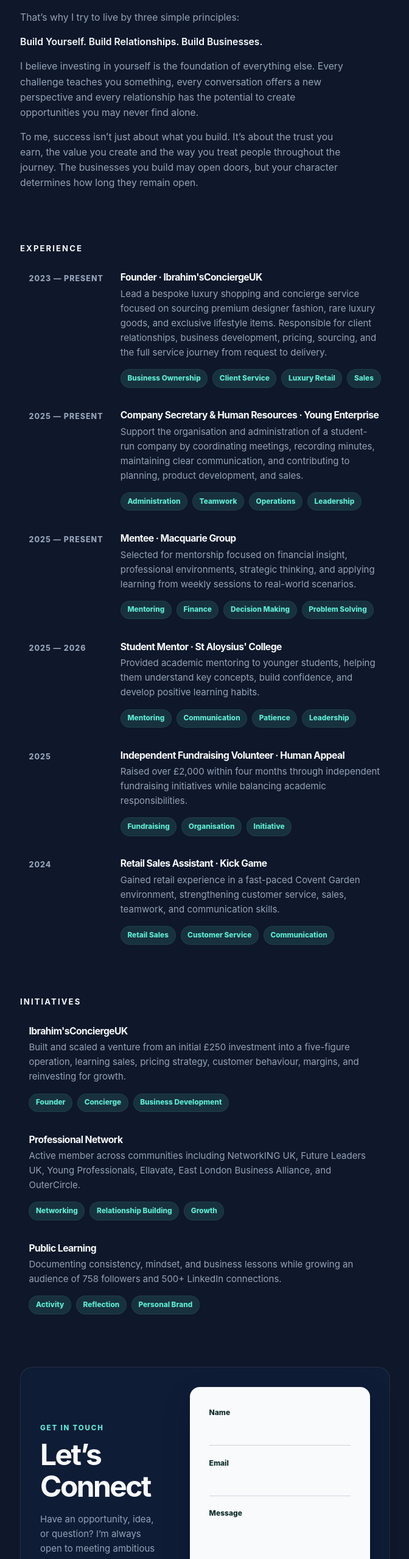
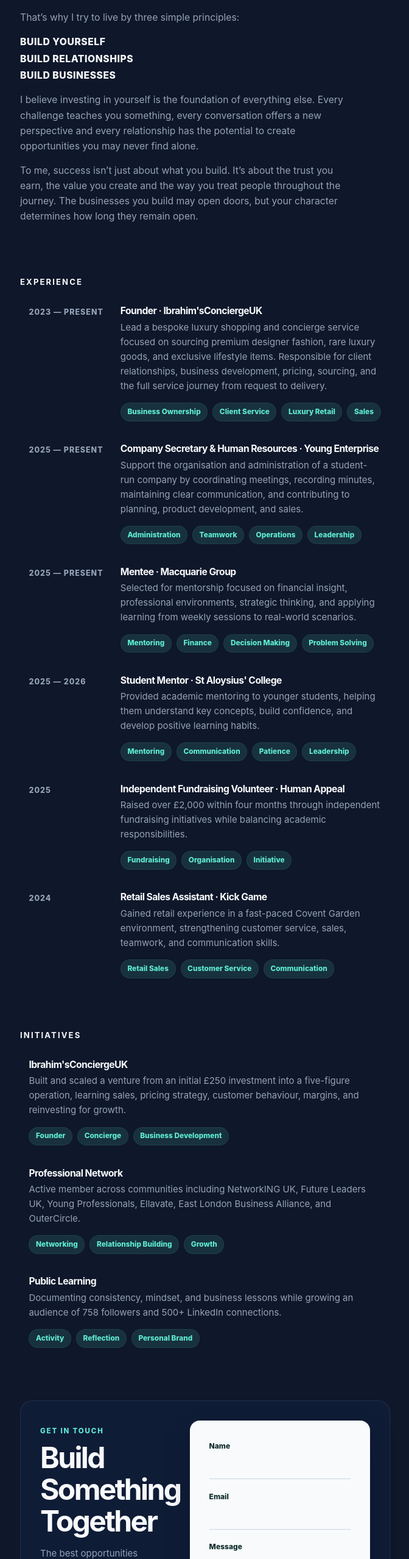
Before and after one commit to ibrahimmusallam10/Ibrahim-sConciergeUK, a React (Vite) app: page / in a window 1280 px wide. Shown: the part 1229-3785 px from the top of the page at 61% size, without its empty margins (559-1231 px from the left). Built offline with nearby package versions, Linux system fonts and the light colour scheme.

Commit message:
Refine philosophy and contact

```diff
--- a/src/App.tsx
+++ b/src/App.tsx
@@ -237,7 +237,11 @@ export default function App() {
               person behind them.
             </p>
             <p>That’s why I try to live by three simple principles:</p>
-            <p className="philosophy-line">Build Yourself. Build Relationships. Build Businesses.</p>
+            <p className="philosophy-line">
+              <span>Build Yourself</span>
+              <span>Build Relationships</span>
+              <span>Build Businesses</span>
+            </p>
             <p>
               I believe investing in yourself is the foundation of everything else. Every challenge teaches you
               something, every conversation offers a new perspective and every relationship has the potential to create
@@ -291,10 +295,10 @@ export default function App() {
         <section id="contact" className="section-block contact-section">
           <div className="contact-intro">
             <p className="contact-kicker">Get in touch</p>
-            <h2>Let’s Connect</h2>
+            <h2>Build Something Together</h2>
             <p>
-              Have an opportunity, idea, or question? I’m always open to meeting ambitious people and exploring what
-              we could build together.
+              The best opportunities often begin with a conversation. If you have an idea, opportunity or challenge
+              worth exploring, let’s discuss what we could build together.
             </p>
             <div className="contact-details">
               <a href="mailto:ibrahimmusallam10@gmail.com">ibrahimmusallam10@gmail.com</a>
@@ -312,7 +316,7 @@ export default function App() {
             <label htmlFor="contact-message">Message</label>
             <textarea id="contact-message" name="message" rows={5} required />
 
-            <button type="submit">Send message</button>
+            <button type="submit">Start a Conversation</button>
           </form>
         </section>
       </section>
--- a/src/styles.css
+++ b/src/styles.css
@@ -207,8 +207,12 @@ h3 {
 }
 
 .philosophy-line {
+  display: grid;
+  gap: 0.15rem;
   color: var(--heading);
-  font-weight: 600;
+  font-weight: 800;
+  letter-spacing: 0.035em;
+  text-transform: uppercase;
 }
 
 .item-list {
```
